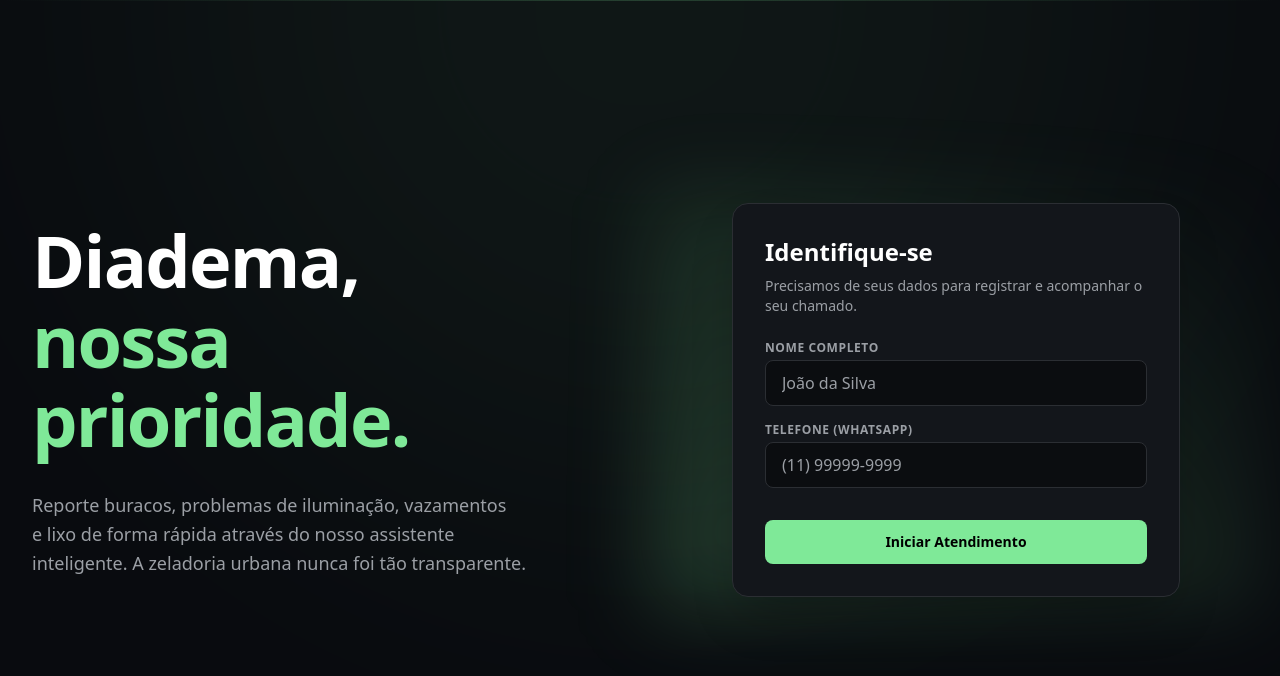
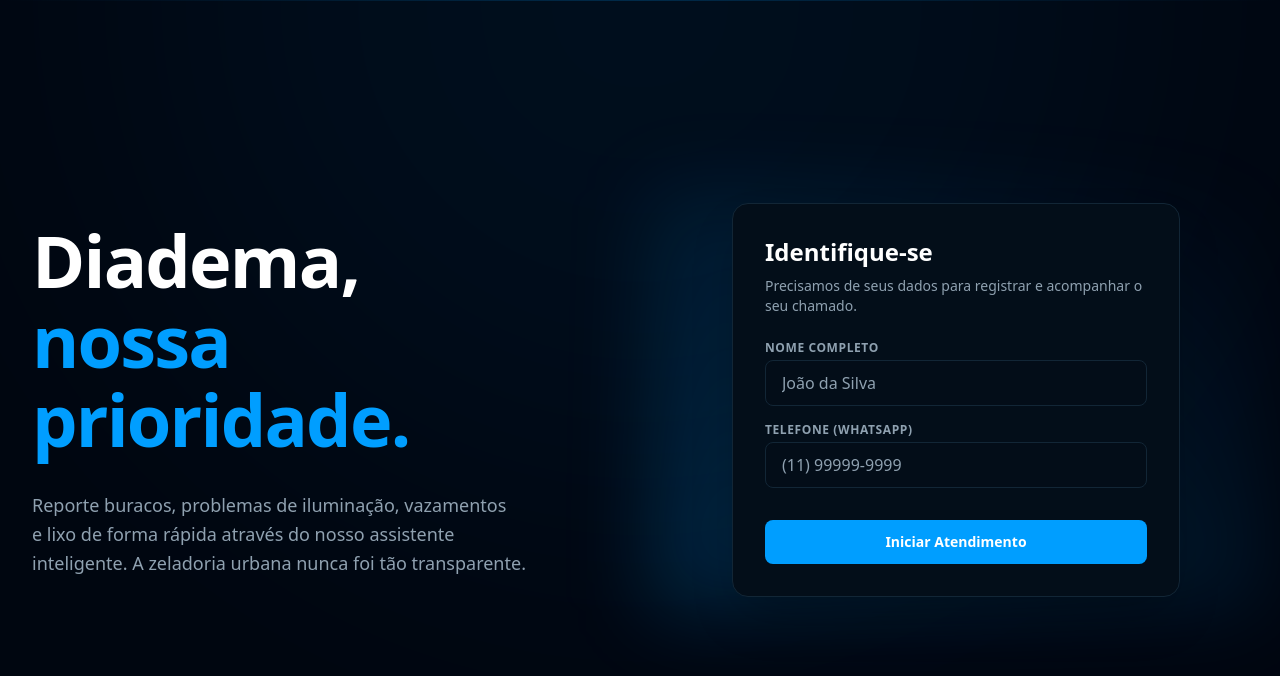
Before and after one commit to luca490/chatbot-zeladoria-urbana, a Next.js app in the folder frontend/: page / in a window 1280 px wide. Shown: the top 676 px of the page. Built offline with nearby package versions, Linux system fonts and the light colour scheme.

Commit message:
feat(frontend): configure dynamic theme design system and customize scrollbars

```diff
--- a/frontend/src/app/globals.css
+++ b/frontend/src/app/globals.css
@@ -1,13 +1,15 @@
 @import "tailwindcss";
 
+@custom-variant dark (&:where([data-theme="dark"], [data-theme="dark"] *));
+
 @theme {
-  --color-background: oklch(0.15 0.01 260);
-  --color-surface: oklch(0.20 0.01 260);
-  --color-accent: oklch(0.85 0.15 150);
-  --color-accent-hover: oklch(0.90 0.15 150);
-  --color-foreground: oklch(0.98 0 0);
-  --color-muted: oklch(0.70 0.01 260);
-  --color-border: oklch(0.30 0.01 260);
+  --color-background: var(--background-color);
+  --color-surface: var(--surface-color);
+  --color-accent: var(--accent-color);
+  --color-accent-hover: var(--accent-hover-color);
+  --color-foreground: var(--foreground-color);
+  --color-muted: var(--muted-color);
+  --color-border: var(--border-color);
 
   --font-sans: var(--font-inter);
   --font-display: var(--font-outfit);
@@ -15,16 +17,60 @@
 
 @layer base {
   :root {
-    --background: var(--color-background);
-    --foreground: var(--color-foreground);
+    --background-color: oklch(0.12 0.03 245);
+    --surface-color: oklch(0.16 0.03 245);
+    --accent-color: oklch(0.68 0.22 245);
+    --accent-hover-color: oklch(0.73 0.20 245);
+    --foreground-color: oklch(0.98 0 0);
+    --muted-color: oklch(0.70 0.03 245);
+    --border-color: oklch(0.26 0.04 245);
+    --grid-color: rgba(255, 255, 255, 0.012);
+  }
+
+  :root[data-theme="light"] {
+    --background-color: oklch(0.98 0.005 245);
+    --surface-color: oklch(0.95 0.01 245);
+    --accent-color: oklch(0.60 0.22 245);
+    --accent-hover-color: oklch(0.52 0.22 245);
+    --foreground-color: oklch(0.12 0.03 245);
+    --muted-color: oklch(0.45 0.03 245);
+    --border-color: oklch(0.85 0.02 245);
+    --grid-color: rgba(0, 150, 214, 0.035);
   }
 
   body {
-    background-color: var(--background);
-    color: var(--foreground);
+    background-color: var(--background-color);
+    color: var(--foreground-color);
     font-family: var(--font-sans);
     -webkit-font-smoothing: antialiased;
     -moz-osx-font-smoothing: grayscale;
+    /* Transição suave para alternar temas */
+    transition: background-color 0.3s ease, color 0.3s ease;
+  }
+
+  /* Estilização universal de barras de rolagem de acordo com o tema */
+  * {
+    scrollbar-width: thin;
+    scrollbar-color: var(--border-color) var(--background-color);
+  }
+
+  /* Estilos para navegadores baseados em WebKit */
+  ::-webkit-scrollbar {
+    width: 8px;
+    height: 8px;
+  }
+
+  ::-webkit-scrollbar-track {
+    background: var(--background-color);
+  }
+
+  ::-webkit-scrollbar-thumb {
+    background: var(--border-color);
+    border-radius: 4px;
+  }
+
+  ::-webkit-scrollbar-thumb:hover {
+    background: var(--muted-color);
   }
 }
 
@@ -33,6 +79,7 @@
     text-wrap: balance;
   }
 }
+
 @layer base {
   button:not(:disabled),
   [role="button"]:not(:disabled),
@@ -43,3 +90,13 @@
     cursor: pointer !important;
   }
 }
+
+/* Regra para inverter o mapa no tema escuro e manter normal no tema claro */
+iframe.map-iframe {
+  filter: invert(90%) hue-rotate(180deg);
+  transition: filter 0.3s ease;
+}
+
+:root[data-theme="light"] iframe.map-iframe {
+  filter: none;
+}
--- a/frontend/src/components/ui/Button.tsx
+++ b/frontend/src/components/ui/Button.tsx
@@ -10,24 +10,25 @@ interface ButtonProps extends React.ButtonHTMLAttributes<HTMLButtonElement> {
 export const Button = React.forwardRef<HTMLButtonElement, ButtonProps>(
   ({ className, variant = 'primary', size = 'md', children, ...props }, ref) => {
 
-    // Classes base para todos os botões
+    // Estilos base de layout e comportamento interativo
     const baseStyles = "inline-flex items-center justify-center font-bold rounded-lg transition-colors focus:outline-none disabled:opacity-50 disabled:cursor-not-allowed";
 
-    // Variações de estilo (cores)
+    // Definição das variantes de cores e bordas por tema
     const variants = {
-      primary: "bg-[var(--color-accent)] text-black hover:opacity-90",
-      secondary: "bg-white/5 border border-white/10 text-white hover:bg-white/10",
+      primary: "bg-[var(--color-accent)] text-white hover:opacity-90",
+      secondary: "bg-[var(--color-surface)] border border-[var(--color-border)] text-[var(--color-foreground)] hover:bg-[var(--color-border)]/20",
       danger: "bg-red-500/10 text-red-500 border border-red-500/20 hover:bg-red-500/20",
-      ghost: "bg-transparent text-[var(--color-muted)] hover:text-white hover:bg-white/5",
+      ghost: "bg-transparent text-[var(--color-muted)] hover:text-[var(--color-foreground)] hover:bg-[var(--color-border)]/20",
       outline: "border border-[var(--color-accent)]/20 text-[var(--color-accent)] hover:bg-[var(--color-accent)]/20",
     };
 
-    // Variações de tamanho
+
+    // Configurações de espaçamento e tipografia de acordo com o tamanho
     const sizes = {
       sm: "px-3 py-1.5 text-xs",
       md: "px-4 py-2.5 text-sm",
       lg: "px-6 py-3 text-base",
-      icon: "p-2", // Geralmente usado quando o conteúdo é apenas um ícone
+      icon: "p-2", // Formato quadrado para botões de ícone único
     };
 
     return (
--- a/frontend/src/components/ui/Input.tsx
+++ b/frontend/src/components/ui/Input.tsx
@@ -17,12 +17,13 @@ export const Input = React.forwardRef<HTMLInputElement, InputProps>(
         <input
           ref={ref}
           className={cn(
-            "w-full bg-black/40 border border-[var(--color-border)] text-white rounded-lg px-4 py-2.5 focus:outline-none focus:ring-2 focus:ring-[var(--color-accent)] transition-all placeholder:text-[var(--color-muted)]",
+            "w-full bg-black/5 dark:bg-black/40 border border-[var(--color-border)] text-[var(--color-foreground)] rounded-lg px-4 py-2.5 focus:outline-none focus:ring-2 focus:ring-[var(--color-accent)] transition-all placeholder:text-[var(--color-muted)]",
             icon && "pl-10",
             className
           )}
           {...props}
         />
+
       </div>
     );
   }
--- a/frontend/src/lib/ticketUtils.ts
+++ b/frontend/src/lib/ticketUtils.ts
@@ -1,30 +1,31 @@
-// Função para extrair um resumo curto e descritivo do chamado
+// Extrai o resumo gerado pela IA delimitado pelas tags [RESUMO_IA]
 export const getBriefDescription = (desc: string) => {
   const match = desc.match(/\[RESUMO_IA\]([\s\S]*?)\[\/RESUMO_IA\]/);
   return match ? match[1].trim() : desc.replace(/\n\n--- Relato Adicional.*/g, '...');
 };
 
-// Retorna as classes de cores baseadas no status
+// Retorna classes CSS de status com suporte a contraste dinâmico de tema
 export const getStatusColor = (status: string) => {
   switch (status) {
-    case "Aberto": return "bg-red-500/20 text-red-500 border-red-500/50";
-    case "Em andamento": return "bg-yellow-500/20 text-yellow-500 border-yellow-500/50";
-    case "Resolvido": return "bg-[var(--color-accent)]/20 text-[var(--color-accent)] border-[var(--color-accent)]/50";
-    default: return "bg-gray-500/20 text-gray-500 border-gray-500/50";
+    case "Aberto": return "bg-red-500/10 dark:bg-red-500/20 text-red-600 dark:text-red-500 border-red-500/30 dark:border-red-500/50";
+    case "Em andamento": return "bg-yellow-500/10 dark:bg-yellow-500/20 text-yellow-600 dark:text-yellow-500 border-yellow-500/30 dark:border-yellow-500/50";
+    case "Resolvido": return "bg-[var(--color-accent)]/10 dark:bg-[var(--color-accent)]/20 text-[var(--color-accent)] border-[var(--color-accent)]/30 dark:border-[var(--color-accent)]/50";
+    default: return "bg-gray-500/10 dark:bg-gray-500/20 text-gray-600 dark:text-gray-400 border-gray-500/30 dark:border-gray-500/50";
   }
 };
 
-// Retorna as classes de cores baseadas na prioridade
+// Retorna classes CSS de prioridade com cores semânticas diferenciadas
 export const getPriorityColor = (priority?: string) => {
   switch (priority) {
-    case "Urgente": return "text-red-500 bg-red-500/10 border-red-500/20";
-    case "Alta": return "text-orange-500 bg-orange-500/10 border-orange-500/20";
-    case "Média": return "text-yellow-500 bg-yellow-500/10 border-yellow-500/20";
-    default: return "text-blue-400 bg-blue-400/10 border-blue-400/20";
+    case "Urgente": return "text-red-600 dark:text-red-500 bg-red-500/10 border-red-500/20";
+    case "Alta": return "text-orange-600 dark:text-orange-500 bg-orange-500/10 border-orange-500/20";
+    case "Média": return "text-yellow-600 dark:text-yellow-500 bg-yellow-500/10 border-yellow-500/20";
+    default: return "text-blue-600 dark:text-blue-400 bg-blue-500/10 border-blue-500/20";
   }
 };
 
-// Retorna um peso (número) para usar na ordenação pela prioridade
+
+// Retorna valor numérico para classificação e ordenação de prioridades
 export const getPriorityWeight = (priority?: string) => {
   switch (priority) {
     case "Urgente": return 4;
```
